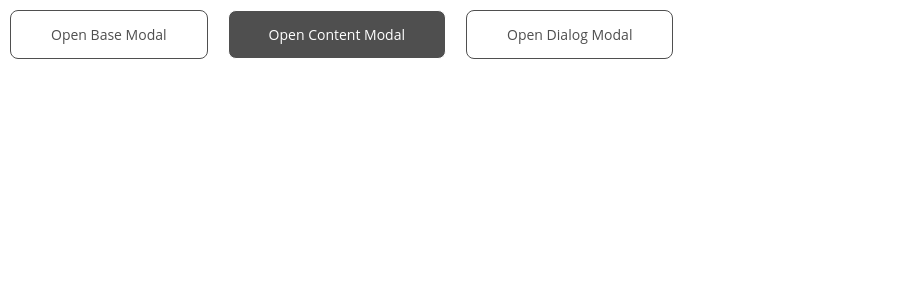
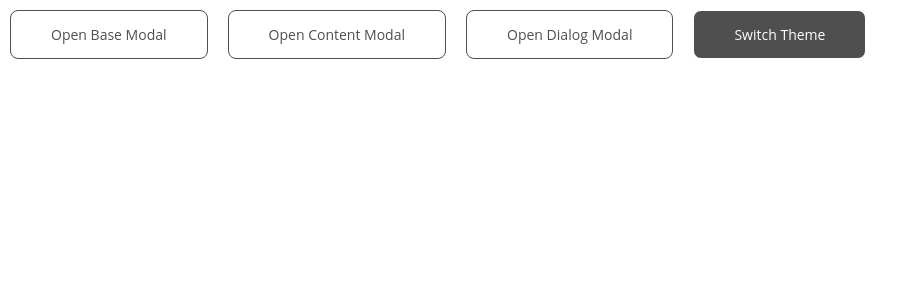
Before and after one commit to contra/contra-interview-assessment, a Next.js app in the folder frontend/: page / in a window 1280 px wide. Shown: the top 300 px of the page, without its empty margins (0-918 px from the left). Built offline with nearby package versions, Linux system fonts and the light colour scheme.

Commit message:
feat: adding scroll to content container

```diff
--- a/frontend/src/components/Button.tsx
+++ b/frontend/src/components/Button.tsx
@@ -34,9 +34,10 @@ const Button: React.FC<ButtonProps> = ({
   children,
   onClick,
   variant = 'Primary',
+  ...rest
 }) => {
   return (
-    <ButtonContainer onClick={onClick} variant={variant}>
+    <ButtonContainer onClick={onClick} variant={variant} {...rest}>
       {children}
     </ButtonContainer>
   );
--- a/frontend/src/components/Modal/ContentModal.tsx
+++ b/frontend/src/components/Modal/ContentModal.tsx
@@ -11,6 +11,12 @@ const ContentContainer = styled.div`
   display: flex;
   flex-direction: column;
   gap: 12px;
+  overflow-x: hidden;
+  max-height: 500px;
+
+  @media (${({ theme: { device } }) => device.mobileAndTablet}) {
+    max-height: 100%;
+  }
 `;
 
 const Title = styled.h2`
--- a/frontend/src/components/Modal/DialogModal.tsx
+++ b/frontend/src/components/Modal/DialogModal.tsx
@@ -17,6 +17,10 @@ const ButtonsContainer = styled.div`
   gap: 16px;
   margin-top: 24px;
   justify-content: flex-end;
+  @media (${({ theme: { device } }) => device.mobile}) {
+    justify-content: center;
+    flex-direction: column;
+  }
 `;
 
 const DialogModal: React.FC<Props> = ({
--- a/frontend/src/components/Modal/index.tsx
+++ b/frontend/src/components/Modal/index.tsx
@@ -6,15 +6,6 @@ export type ModalProps = {
   isOpen: boolean;
   onClose: () => void;
 };
-
-/*
-  TODO List
-
-  1 - Should have a max-height and scroll from there
-  2 - Should work with dark and white theme
-  3 - Implement Test
-  4- Implement Storybook
-*/
 
 const ModalOverlay = styled.div<{ isOpen: boolean }>`
   position: fixed;
@@ -48,10 +39,12 @@ const ModalContent = styled.div`
 
   @media (${({ theme: { device } }) => device.mobile}) {
     width: 70%;
+    max-height: 80%;
   }
 
   @media ${({ theme: { device } }) => device.tablet} {
     width: 80%;
+    max-height: 80%;
   }
 `;
 
--- /dev/null
+++ b/frontend/src/components/ModalSelector.tsx
@@ -0,0 +1,38 @@
+import React from 'react';
+import styled from 'styled-components';
+import Button from './Button';
+
+const ModalSelectorContainer = styled.div`
+  display: flex;
+  position: relative;
+  gap: 20px;
+  margin: 10px;
+
+  @media (${({ theme: { device } }) => device.mobileAndTablet}) {
+    flex-direction: column;
+  }
+`;
+
+type ModalSelectorProps = {
+  onSelectModal: (modalType: boolean | 'Base' | 'Content' | 'Dialog') => void;
+  onSwitchTheme: () => void;
+};
+const ModalSelector: React.FC<ModalSelectorProps> = ({
+  onSelectModal,
+  onSwitchTheme,
+}) => {
+  return (
+    <ModalSelectorContainer>
+      <Button onClick={() => onSelectModal('Base')}>Open Base Modal</Button>
+      <Button onClick={() => onSelectModal('Content')}>
+        Open Content Modal
+      </Button>
+      <Button onClick={() => onSelectModal('Dialog')}>Open Dialog Modal</Button>
+      <Button onClick={() => onSwitchTheme()} variant="Secondary">
+        Switch Theme
+      </Button>
+    </ModalSelectorContainer>
+  );
+};
+
+export default ModalSelector;
--- a/frontend/src/pages/index.tsx
+++ b/frontend/src/pages/index.tsx
@@ -3,32 +3,26 @@ import { type NextPage } from 'next';
 import { useState } from 'react';
 import { ThemeProvider } from 'styled-components';
 import translation from '@/assets/mockedTranslation.json';
-import Button from '@/components/Button';
 import Modal from '@/components/Modal';
 import ContentModal from '@/components/Modal/ContentModal';
 import DialogModal from '@/components/Modal/DialogModal';
+import ModalSelector from '@/components/ModalSelector';
 import GlobalStyle from '@/styled/GlobalStyle';
-import { lightTheme } from '@/styled/themes';
+import { darkTheme, lightTheme } from '@/styled/themes';
 
 const Index: NextPage = () => {
   const [openModal, setOpenModal] = useState<
     boolean | 'Base' | 'Content' | 'Dialog'
   >(false);
+  const [theme, setTheme] = useState<'dark' | 'light'>('light');
 
   return (
-    <ThemeProvider theme={lightTheme}>
+    <ThemeProvider theme={theme === 'light' ? lightTheme : darkTheme}>
       <GlobalStyle />
-
-      <div style={{ display: 'flex', gap: 20, margin: 10 }}>
-        <Button onClick={() => setOpenModal('Base')}>Open Base Modal</Button>
-        <Button onClick={() => setOpenModal('Content')} variant="Secondary">
-          Open Content Modal
-        </Button>
-        <Button onClick={() => setOpenModal('Dialog')}>
-          Open Dialog Modal
-        </Button>
-      </div>
-
+      <ModalSelector
+        onSelectModal={(modal) => setOpenModal(modal)}
+        onSwitchTheme={() => setTheme(theme === 'dark' ? 'light' : 'dark')}
+      />
       <Modal isOpen={openModal === 'Base'} onClose={() => setOpenModal(false)}>
         {translation.regularText}
       </Modal>
@@ -41,9 +35,7 @@ const Index: NextPage = () => {
         onClose={() => setOpenModal(false)}
         text={translation.regularText}
         title={translation.modalTitle}
-      >
-        Hey There
-      </DialogModal>
+      />
       <ContentModal
         isOpen={openModal === 'Content'}
         onClose={() => setOpenModal(false)}
--- a/frontend/src/styled/themes.ts
+++ b/frontend/src/styled/themes.ts
@@ -7,6 +7,7 @@ const defaultTheme = {
   },
   device: {
     mobile: 'max-width: 425px',
+    mobileAndTablet: 'max-width: 820px',
     tablet: '(max-width: 820px) and (min-width: 425px)',
   },
   fontSize: {
--- a/frontend/styled.d.ts
+++ b/frontend/styled.d.ts
@@ -17,6 +17,7 @@ declare module 'styled-components' {
     };
     device: {
       mobile: string;
+      mobileAndTablet: string;
       tablet: string;
     };
     fontSize: {
```
